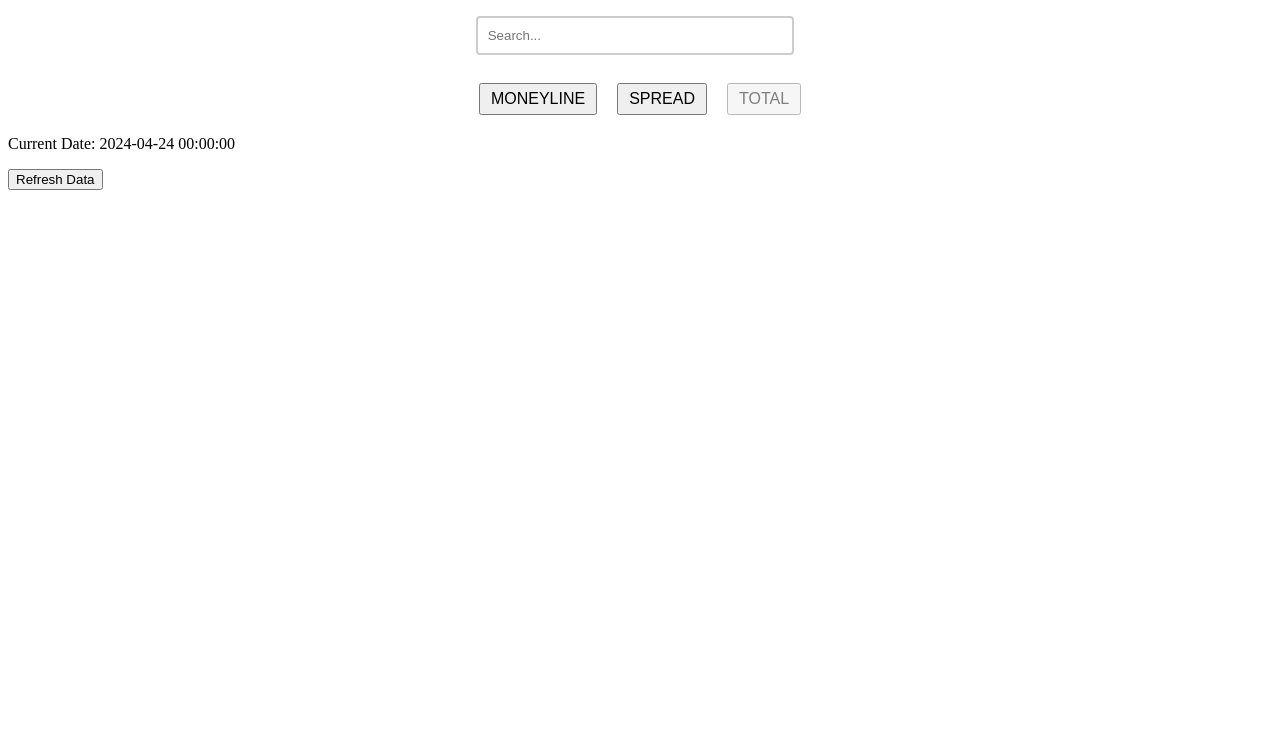
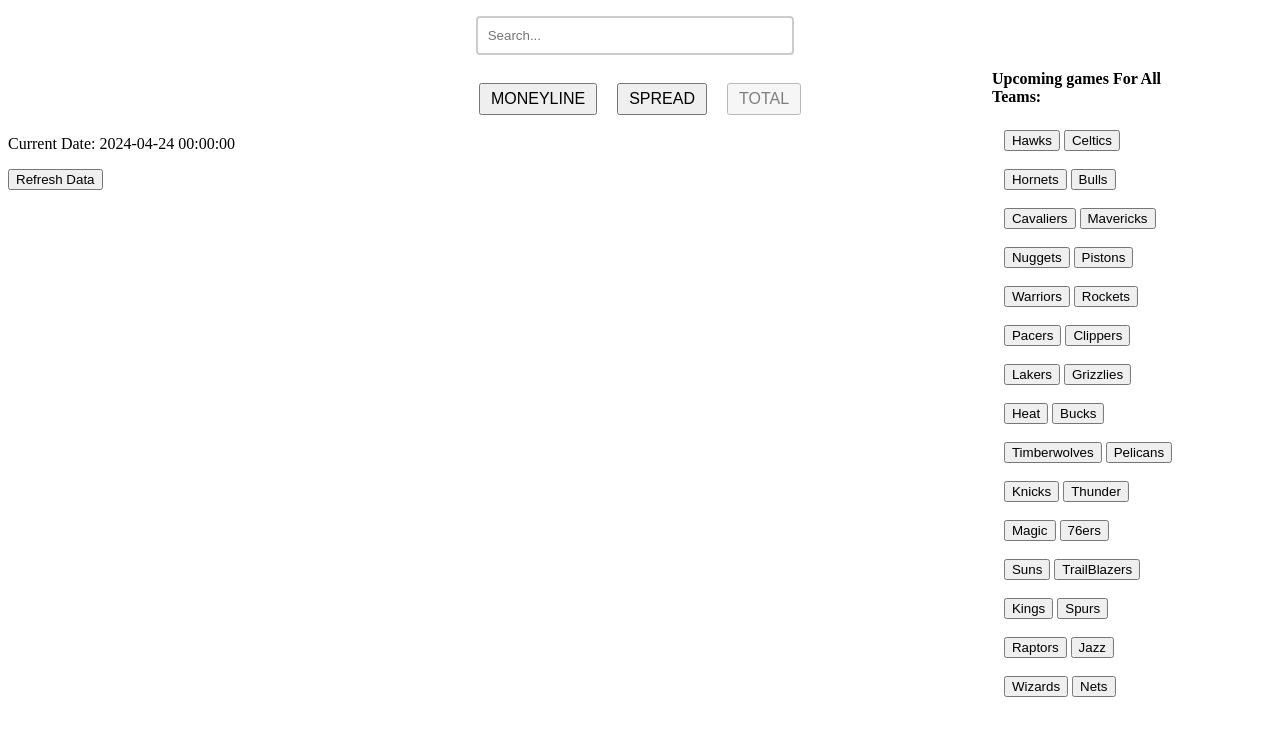
Before and after one commit to conwayn816/Better-Picks, a Flask app: page /total in a window 1280 px wide. Shown: the top 736 px of the page. Run offline with Flask 3, Linux system fonts and the light colour scheme; data that the repository does not hold is empty; parts of the project's set-up code (start-up, migrations or seed data) failed here and were passed over.

Commit message:
added upcoming games to moneyline, spread and total

```diff
--- a/app.py
+++ b/app.py
@@ -177,8 +177,62 @@
 
 @app.route('/record', methods=['GET', 'POST'])
 def record():
+    if request.method == "POST":
+        team = request.form.get("team")
+        team = TEAM_MAP[team]
+    game_bets = {}
+    game_bets_filtered = {}
 
-    return render_template("record.html", team=team)
+    for bet in Bets.objects():
+        if bet["HomeTeam"] in TEAM_MAP:
+            hometeam = TEAM_MAP[bet["HomeTeam"]]
+        else:
+            hometeam = bet["HomeTeam"]
+        if bet["AwayTeam"] in TEAM_MAP:
+            awayteam = TEAM_MAP[bet["AwayTeam"]]
+        else:
+            awayteam = bet["AwayTeam"]
+        game_key = (hometeam, awayteam)
+        if game_key not in game_bets:
+            game_bets[game_key] = {
+                "HomeTeam": hometeam,
+                "AwayTeam": awayteam,
+                "bets": [],
+            }
+        bet_data = {"BetProvider": bet["BetProvider"]}
+        if "Bets" in bet and "Spread" in bet["Bets"] and len(bet["Bets"]["Spread"]) > 0:
+            current_team = bet["Bets"]["Spread"][0]["Team"]
+            # Convert the game_time from UTC to EST
+            game_time = (bet["GameTime"].replace(tzinfo=utc).astimezone(est).strftime("%m/%d/%Y at %I:%M %p EST"
+            ))
+            game_bets[game_key]["GameTime"] = game_time
+            if current_team not in TEAM_MAP:
+                if current_team == hometeam:
+                    bet_data["HomeTeamBet"] = bet["Bets"]["Spread"][0]
+                    bet_data["AwayTeamBet"] = bet["Bets"]["Spread"][1]
+                else:
+                    bet_data["HomeTeamBet"] = bet["Bets"]["Spread"][1]
+                    bet_data["AwayTeamBet"] = bet["Bets"]["Spread"][0]
+            else:
+                if TEAM_MAP[current_team] == hometeam:
+                    bet_data["HomeTeamBet"] = bet["Bets"]["Spread"][0]
+                    bet_data["AwayTeamBet"] = bet["Bets"]["Spread"][1]
+                else:
+                    bet_data["HomeTeamBet"] = bet["Bets"]["Spread"][1]
+                    bet_data["AwayTeamBet"] = bet["Bets"]["Spread"][0]
+        else:
+            bet_data["HomeTeamBet"] = {"Team": hometeam, "Line": 0, "Odds": 0}
+            bet_data["AwayTeamBet"] = {"Team": awayteam, "Line": 0, "Odds": 0}
+
+        bet_data["BetType"] = "Spread"
+
+        game_bets[game_key]["bets"].append(bet_data)
+
+    for game_key, game_data in game_bets.items():
+        if game_data["HomeTeam"] == team or game_data["AwayTeam"] == team:
+            game_bets_filtered[game_key] = game_data
+
+    return render_template("record.html", team=team, box_items=game_bets_filtered.values())
 
 
 if __name__ == '__main__':
--- a/templates/total.html
+++ b/templates/total.html
@@ -70,6 +70,21 @@
             justify-content: space-between;
             margin-top: 10px;
             margin-right: 100px;
+        }
+        .small-button {
+            position: fixed;
+            top: 130px;
+            left: 85%; /* Set left position to 50% */
+            transform: translateX(-50%);
+            display: block;
+            margin-bottom: 10px;
+        }
+        .db {
+            position: fixed;
+            top: 70px;
+            left: 85%; /* Set left position to 50% */
+            transform: translateX(-50%);
+            display: inline-block;
         }
     </style>
 </head>
@@ -162,5 +177,46 @@
         xhr.send(JSON.stringify({searchInput: searchInput}));
     }
 </script>
+
+<div class="db">
+    <strong>Upcoming games For All Teams:</strong>
+</div>
+<!--All Buttons-->
+<div class="small-button">
+    <form action="/record" method="post">
+        <button name="team" value="Hawks">Hawks</button>
+        <button name="team" value="Celtics">Celtics</button><br><br>
+        <button name="team" value="Hornets">Hornets</button>
+        <button name="team" value="Bulls">Bulls</button><br><br>
+        <button name="team" value="Cavaliers">Cavaliers</button>
+        <button name="team" value="Mavericks">Mavericks</button><br><br>
+        <button name="team" value="Nuggets">Nuggets</button>
+        <button name="team" value="Pistons">Pistons</button><br><br>
+        <button name="team" value="Warriors">Warriors</button>
+        <button name="team" value="Rockets">Rockets</button><br><br>
+        <button name="team" value="Pacers">Pacers</button>
+        <button name="team" value="Clippers">Clippers</button><br><br>
+        <button name="team" value="Lakers">Lakers</button>
+        <button name="team" value="Grizzlies">Grizzlies</button><br><br>
+        <button name="team" value="Heat">Heat</button>
+        <button name="team" value="Bucks">Bucks</button><br><br>
+        <button name="team" value="Timberwolves">Timberwolves</button>
+        <button name="team" value="Pelicans">Pelicans</button><br><br>
+        <button name="team" value="Knicks">Knicks</button>
+        <button name="team" value="Thunder">Thunder</button><br><br>
+        <button name="team" value="Magic">Magic</button>
+        <button name="team" value="76ers">76ers</button><br><br>
+        <button name="team" value="Suns">Suns</button>
+        <button name="team" value="TrailBlazers">TrailBlazers</button><br><br>
+        <button name="team" value="Kings">Kings</button>
+        <button name="team" value="Spurs">Spurs</button><br><br>
+        <button name="team" value="Raptors">Raptors</button>
+        <button name="team" value="Jazz">Jazz</button><br><br>
+        <button name="team" value="Wizards">Wizards</button>
+        <button name="team" value="Nets">Nets</button>
+
+    </form>
+</div>
+
 </body>
 </html>
```
Also changed, not shown: templates/moneyline.html (+32 -32 lines), templates/spread.html (+55 -0 lines).
